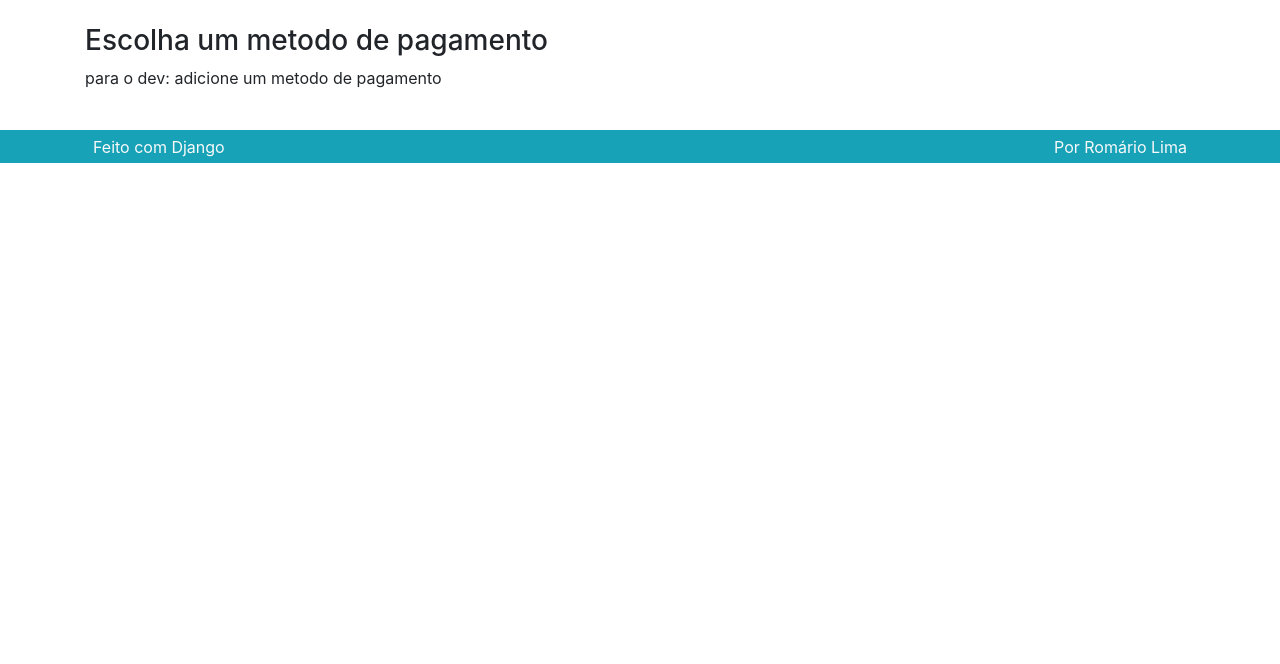
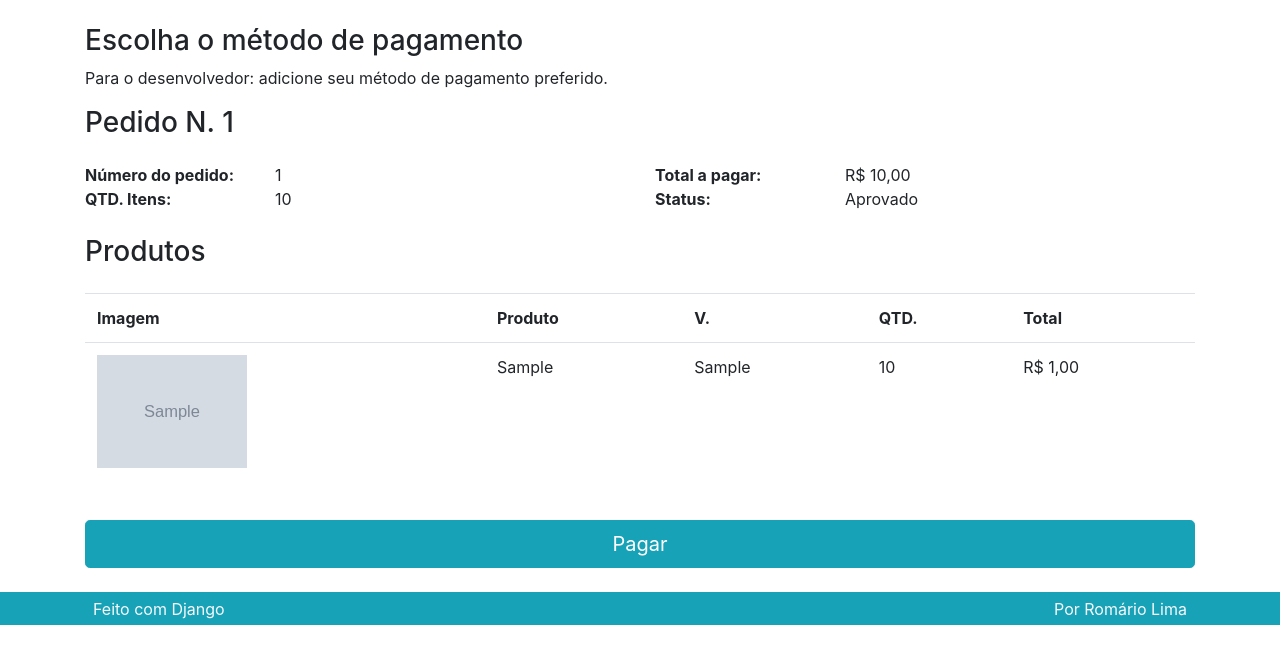
Before and after one commit to Romariolima1998/e-commerce, a Django app: template pedido/templates/pedido/pagar.html in a window 1280 px wide. Shown: the part 56-720 px from the top of the page. Run offline with Django 3.2, Linux system fonts and the light colour scheme; the template is opened without the code that fills it: values that come from a table or form of the project are taken from there, others are empty; tables that the repository leaves empty hold one stand-in row (values such as "Sample post"); grey boxes marked "Sample" are stand-in pictures; some libraries are stand-ins or nearby versions.

Commit message:
pagar :falta adicionar metodo de pagamento

```diff
--- a/pedido/templates/pedido/pagar.html
+++ b/pedido/templates/pedido/pagar.html
@@ -1,11 +1,75 @@
 {% extends "base.html" %}
+
+{% load omfilters %}
 
 {% block conteudo %}
 
-<div class="row">
-    <div class="col">
-        <h3>Escolha um metodo de pagamento</h3>
-        <p>para o dev: adicione um metodo de pagamento</p>
+    <div class="row">
+        <div class="col">
+            <h3>Escolha o método de pagamento</h3>
+            <p>Para o desenvolvedor: adicione seu método de pagamento preferido.</p>
+        </div>
     </div>
-</div>
+
+    <div class="row">
+        <div class="col">
+            <h3>{{ pedido }} </h3>
+
+            <div class="row mt-4">
+                <div class="col-lg-2 font-weight-bold">Número do pedido:</div>
+                <div class="col-lg-4"> {{pedido.id}} </div>
+                <div class="col-lg-2 font-weight-bold">Total a pagar:</div>
+                <div class="col-lg-4"> {{pedido.total | formata_preco}} </div>
+
+                <div class="col-lg-2 font-weight-bold">QTD. Itens:</div>
+                <div class="col-lg-4">{{pedido.qtd_total}}</div>
+                <div class="col-lg-2 font-weight-bold">Status:</div>
+                <div class="col-lg-4">{{pedido.get_status_display}}</div>
+            </div>
+
+            <div class="row mt-4">
+                <div class="col">
+                    <h3>Produtos</h3>
+                </div>
+            </div>
+
+            <div class="table-responsive mt-3">
+                <table class="table">
+                    <tr>
+                        <th class="d-none d-lg-block">Imagem</th>
+                        <th>Produto</th>
+                        <th>V.</th>
+                        <th>QTD.</th>
+                        <th>Total</th>
+                    </tr>
+
+                    {% for linha in pedido.itempedido_set.all %}
+                        <tr>
+                            <td class="d-none d-lg-block">
+                                <img class="cart-img" src="{{linha.imagem}}">
+                            </td>
+                            <td>{{linha.produto}}</td>
+                            <td>{{linha.variacao}}</td>
+                            <td>{{linha.quantidade}}</td>
+                            {% if linha.preco_promocional %}
+                                <td>{{linha.preco_promocional | formata_preco}}</td>
+                            {% else %}
+                                <td>{{linha.preco | formata_preco}}</td>
+                            {% endif %}
+                        </tr>
+                    {% endfor %}
+                </table>
+            </div>
+
+
+            <div class="row mt-4">
+                <div class="col">
+                    <a href="#" class="btn btn-primary btn-block btn-lg">Pagar</a>
+                </div>
+            </div>
+
+
+        </div>
+    </div>
+
 {% endblock conteudo %}
```
Also changed, not shown: pedido/views.py (+24 -5 lines).
